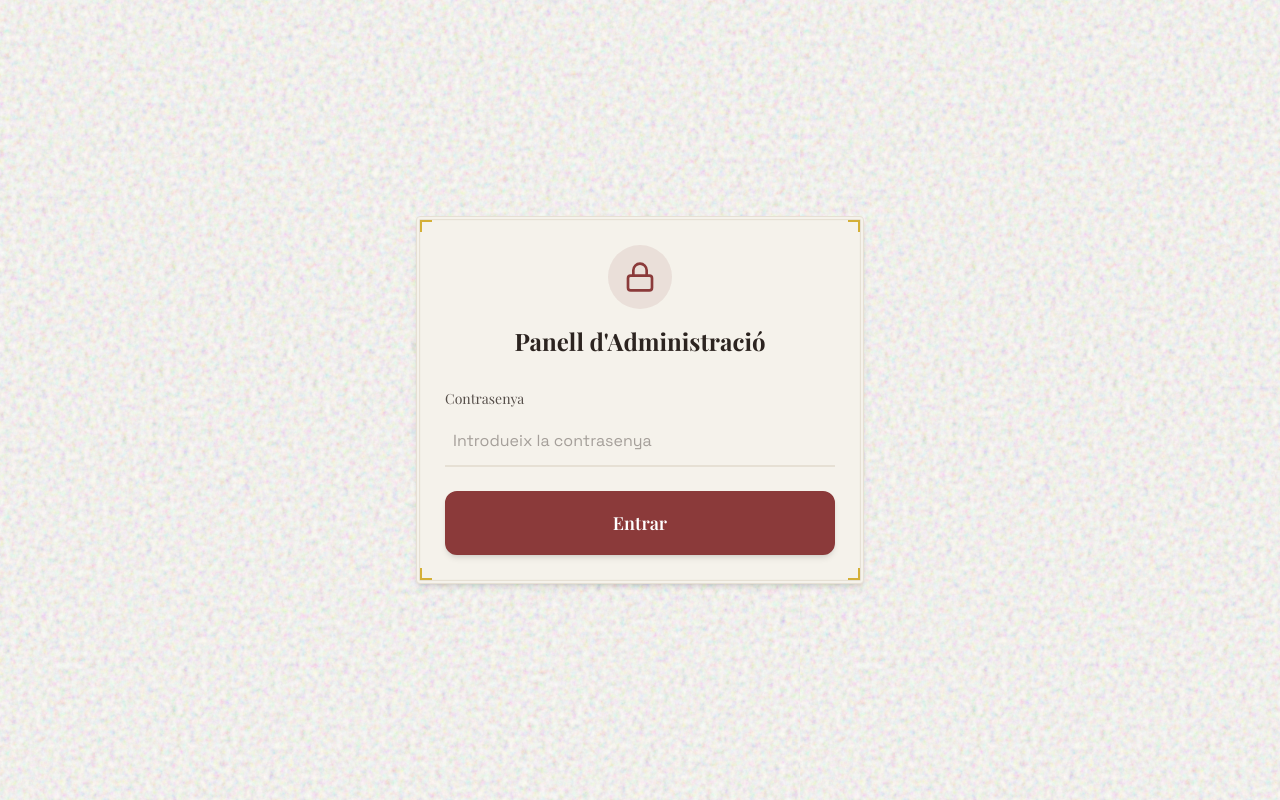
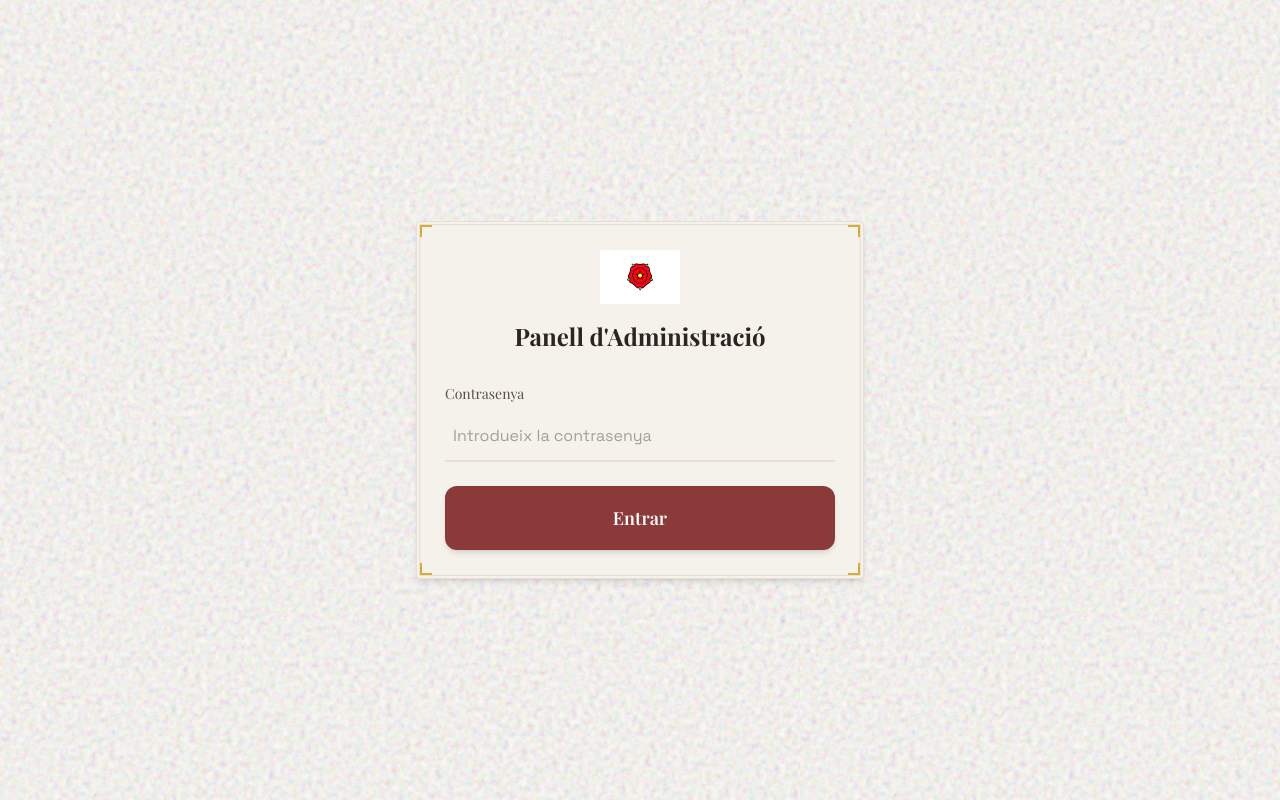
Before and after one commit to Huguet57/inter-reus, a Next.js app: page /admin in a window 1280 px wide. Built offline with nearby package versions, Linux system fonts and the light colour scheme; no server answers.

Commit message:
Afegeix bandera de Reus com a logo al panell d'admin

```diff
--- a/src/app/admin/page.tsx
+++ b/src/app/admin/page.tsx
@@ -6,7 +6,7 @@ import { supabase } from '@/lib/supabase';
 import { Button } from '@/components/ui/Button';
 import { Card } from '@/components/ui/Card';
 import { Input } from '@/components/ui/Input';
-import { Lock, LogOut, Users, HelpCircle, FileText, Settings, BarChart } from 'lucide-react';
+import { LogOut, Users, HelpCircle, FileText, Settings, BarChart } from 'lucide-react';
 
 interface Stats {
   totalTeams: number;
@@ -68,9 +68,11 @@ export default function AdminPage() {
       <div className="min-h-screen flex items-center justify-center p-4">
         <Card variant="ornate" className="w-full max-w-md animate-fade-in">
           <div className="text-center mb-8">
-            <div className="inline-flex items-center justify-center w-16 h-16 rounded-full bg-[var(--primary)]/10 text-[var(--primary)] mb-4">
-              <Lock size={32} />
-            </div>
+            <img
+              src="/flag-reus.svg"
+              alt="Bandera de Reus"
+              className="w-20 h-auto mx-auto mb-4"
+            />
             <h1 className="text-2xl font-serif font-bold text-[var(--foreground)]">
               Panell d&apos;Administració
             </h1>
```
Also changed, not shown: public/flag-reus.svg (added).
